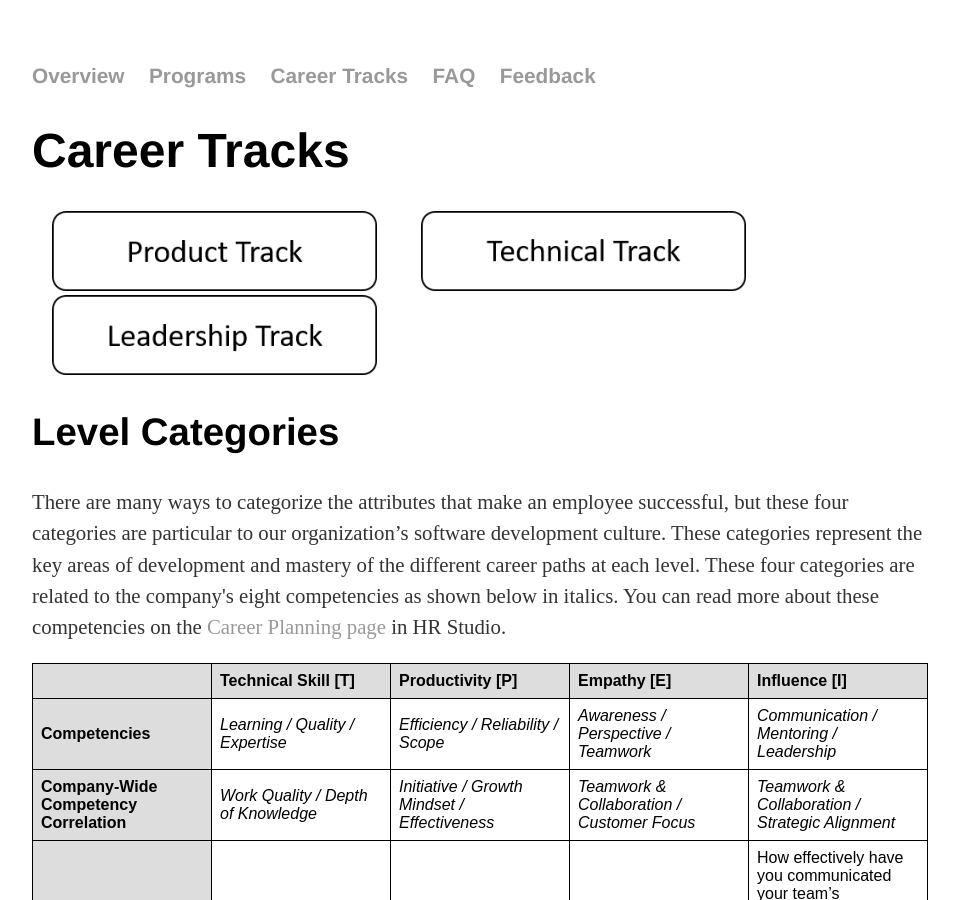
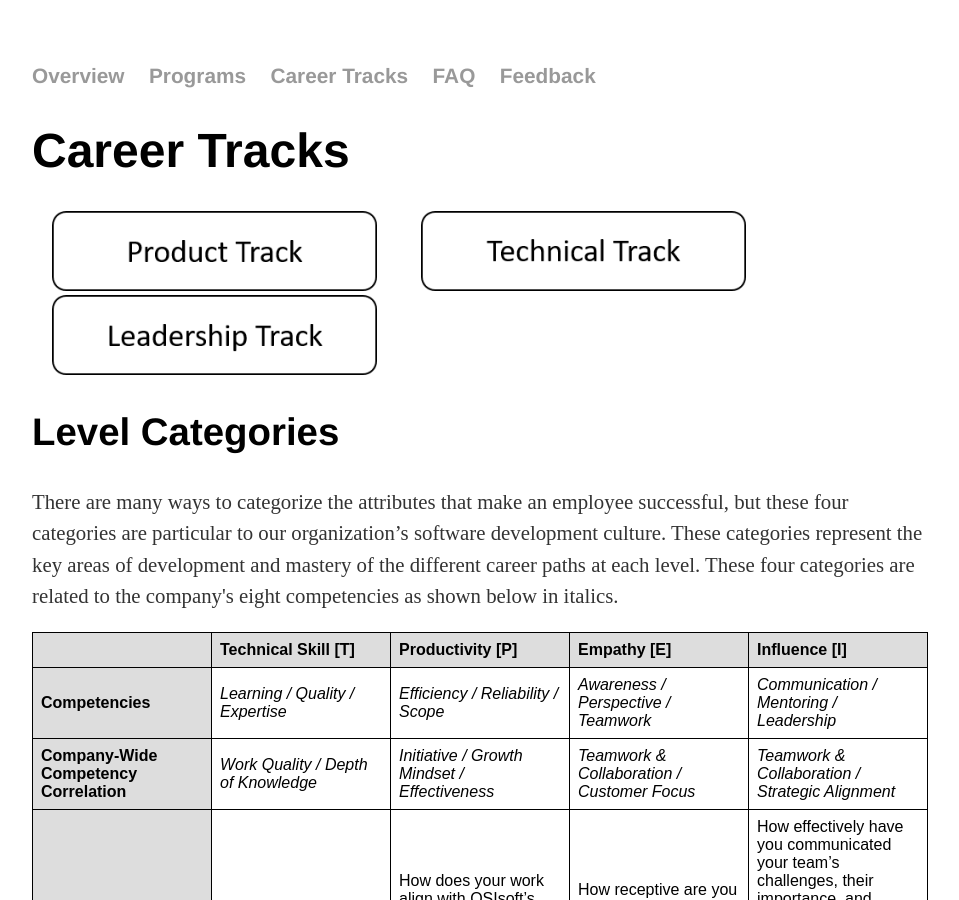
Before and after one commit to OSIEng/osieng.github.io, a Jekyll site: the page built from career/index.html, in a window 1280 px wide and 900 px high. Shown: the whole window, without its empty margins (160-1119 px from the left). Built offline with Jekyll 4.4.1, drawn with Linux system fonts in a browser that asks for light colours.

Commit message:
Update index.html

```diff
--- a/career/index.html
+++ b/career/index.html
@@ -31,7 +31,7 @@
 	</a>
 	</br>
 <h2>Level Categories</h2>
-<p>There are many ways to categorize the attributes that make an employee successful, but these four categories are particular to our organization’s software development culture. These categories represent the key areas of development and mastery of the different career paths at each level. These four categories are related to the company's eight competencies as shown below in italics. You can read more about these competencies on the <a href="https://osisoft1980-my.sharepoint.com/:o:/r/personal/dveenema_osisoft_com/_layouts/15/WopiFrame2.aspx?sourcedoc=%7B3FA474FD-3441-47ED-8E81-B9A8CB5C9A14%7D&file=Job%20Profiles&action=default&RootFolder=%2fpersonal%2fdveenema_osisoft_com%2fDocuments%2fJob%20Profiles">Career Planning page</a> in HR Studio.
+<p>There are many ways to categorize the attributes that make an employee successful, but these four categories are particular to our organization’s software development culture. These categories represent the key areas of development and mastery of the different career paths at each level. These four categories are related to the company's eight competencies as shown below in italics.
 </p>
 <table>
 	<tr bgcolor="#dddddd">
```
